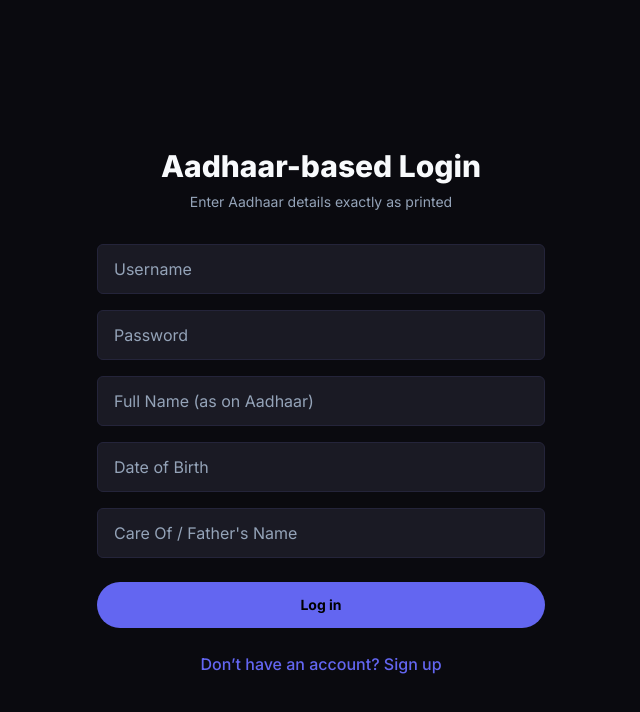
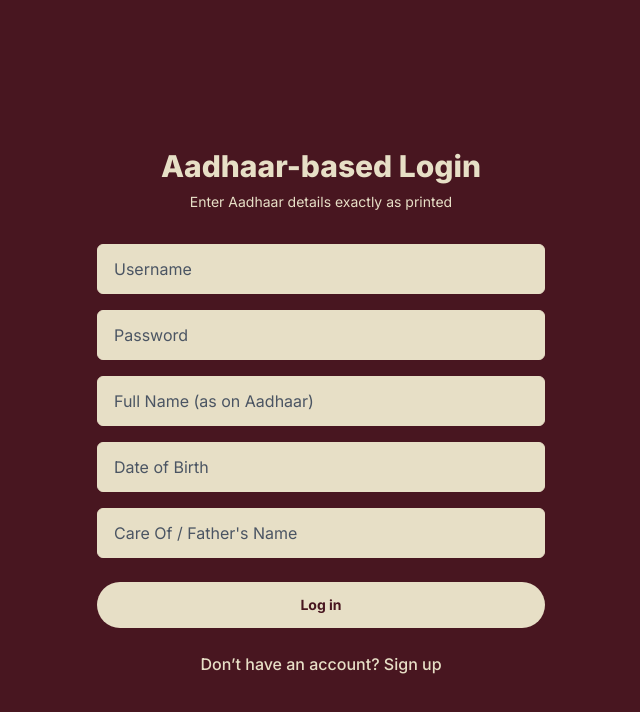
Before and after one commit to AkashMV333-hub/Social-Media, a React (Vite) app in the folder client/: page /login in a window 1280 px wide. Shown: the top 712 px of the page, without its empty margins (319-959 px from the left). Built offline with nearby package versions, Linux system fonts and the light colour scheme; no server answers.

Commit message:
feat(UI): Implemented customized theme for register and login page

```diff
--- a/client/src/pages/Login.js
+++ b/client/src/pages/Login.js
@@ -40,21 +40,21 @@
   };
 
   return (
-    <div className="min-h-screen flex items-center justify-center bg-spotify-black py-12 px-4 sm:px-6 lg:px-8">
+    <div className="min-h-screen flex items-center justify-center bg-brand1 py-12 px-4 sm:px-6 lg:px-8">
       <div className="max-w-md w-full space-y-8">
         <div>
-          <h2 className="mt-6 text-center text-3xl font-extrabold text-spotify-text">
+          <h2 className="mt-6 text-center text-3xl font-extrabold text-brand2">
             Aadhaar-based Login
           </h2>
-          <p className="mt-2 text-center text-sm text-spotify-text-subdued">
+          <p className="mt-2 text-center text-sm text-brand2">
             Enter Aadhaar details exactly as printed
           </p>
         </div>
 
         <form className="mt-8 space-y-6" onSubmit={handleSubmit}>
           {error && (
-            <div className="rounded-md bg-red-900 bg-opacity-50 p-4 border border-red-700">
-              <p className="text-sm text-red-200">{error}</p>
+            <div className="rounded-md bg-blue-700 bg-opacity-50 p-4 border border-blue-700">
+              <p className="text-sm text-blue-700">{error}</p>
             </div>
           )}
 
@@ -64,7 +64,7 @@
               type="text"
               required
               placeholder="Username"
-              className="w-full px-4 py-3 bg-spotify-gray border border-spotify-border rounded-md text-spotify-text placeholder-spotify-text-subdued focus:outline-none focus:ring-2 focus:ring-spotify-green focus:border-transparent transition-colors"
+              className="w-full px-4 py-3 bg-brand2 border border-brand2 rounded-md text-black placeholder-gray-600 focus:outline-none focus:ring-2 focus:ring-brand1 focus:border-transparent transition-colors"
               value={formData.username}
               onChange={handleChange}
             />
@@ -74,7 +74,7 @@
               type="password"
               required
               placeholder="Password"
-              className="w-full px-4 py-3 bg-spotify-gray border border-spotify-border rounded-md text-spotify-text placeholder-spotify-text-subdued focus:outline-none focus:ring-2 focus:ring-spotify-green focus:border-transparent transition-colors"
+              className="w-full px-4 py-3 bg-brand2 border border-brand2 rounded-md text-black placeholder-gray-600 focus:outline-none focus:ring-2 focus:ring-brand1 focus:border-transparent transition-colors"
               value={formData.password}
               onChange={handleChange}
             />
@@ -84,7 +84,7 @@
               type="text"
               required
               placeholder="Full Name (as on Aadhaar)"
-              className="w-full px-4 py-3 bg-spotify-gray border border-spotify-border rounded-md text-spotify-text placeholder-spotify-text-subdued focus:outline-none focus:ring-2 focus:ring-spotify-green focus:border-transparent transition-colors"
+              className="w-full px-4 py-3 bg-brand2 border border-brand2 rounded-md text-black placeholder-gray-600 focus:outline-none focus:ring-2 focus:ring-brand1 focus:border-transparent transition-colors"
               value={formData.name}
               onChange={handleChange}
             />
@@ -94,7 +94,7 @@
               type="text"
               required
               placeholder="Date of Birth"
-              className="w-full px-4 py-3 bg-spotify-gray border border-spotify-border rounded-md text-spotify-text placeholder-spotify-text-subdued focus:outline-none focus:ring-2 focus:ring-spotify-green focus:border-transparent transition-colors"
+              className="w-full px-4 py-3 bg-brand2 border border-brand2 rounded-md text-black placeholder-gray-600 focus:outline-none focus:ring-2 focus:ring-brand1 focus:border-transparent transition-colors"
               value={formData.dob}
               onChange={handleChange}
             />
@@ -104,7 +104,7 @@
               type="text"
               required
               placeholder="Care Of / Father's Name"
-              className="w-full px-4 py-3 bg-spotify-gray border border-spotify-border rounded-md text-spotify-text placeholder-spotify-text-subdued focus:outline-none focus:ring-2 focus:ring-spotify-green focus:border-transparent transition-colors"
+              className="w-full px-4 py-3 bg-brand2 border border-brand2 rounded-md text-black placeholder-gray-600 focus:outline-none focus:ring-2 focus:ring-brand1 focus:border-transparent transition-colors"
               value={formData.careOf}
               onChange={handleChange}
             />
@@ -113,7 +113,7 @@
           <button
             type="submit"
             disabled={loading}
-            className="w-full py-3 px-4 border border-transparent text-sm font-bold rounded-full text-black bg-spotify-green hover:bg-green-400 focus:outline-none focus:ring-2 focus:ring-offset-2 focus:ring-spotify-green disabled:opacity-50 transition-all"
+            className="w-full py-3 px-4 border border-transparent text-sm font-bold rounded-full text-brand1 bg-brand2 hover:bg-white focus:outline-none focus:ring-2 focus:ring-offset-2 focus:ring-brand1 disabled:opacity-50 transition-all"
           >
             {loading ? "Logging in..." : "Log in"}
           </button>
@@ -121,7 +121,7 @@
           <div className="text-center">
             <Link
               to="/register"
-              className="font-medium text-spotify-green hover:text-green-400 transition-colors"
+              className="font-medium text-brand2 hover:text-white transition-colors"
             >
               Don’t have an account? Sign up
             </Link>
--- a/client/src/pages/Register.js
+++ b/client/src/pages/Register.js
@@ -59,7 +59,7 @@
   };
 
   return (
-    <div className="min-h-screen flex items-center justify-center bg-spotify-black py-12 px-4 sm:px-6 lg:px-8">
+    <div className="min-h-screen flex items-center justify-center bg-brand1 py-12 px-4 sm:px-6 lg:px-8">
       <div className="max-w-md w-full space-y-8">
         <div>
           <h2 className="mt-6 text-center text-3xl font-extrabold text-spotify-text">
@@ -69,8 +69,8 @@
 
         <form className="mt-8 space-y-6" onSubmit={handleSubmit}>
           {error && (
-            <div className="rounded-md bg-red-900 bg-opacity-50 p-4 border border-red-700">
-              <p className="text-sm text-red-200">{error}</p>
+            <div className="rounded-md bg-blue-700 bg-opacity-50 p-4 border border-blue-700">
+              <p className="text-sm text-blue-700">{error}</p>
             </div>
           )}
 
@@ -85,7 +85,7 @@
                 name="file"
                 accept=".zip"
                 required
-                className="w-full px-4 py-3 bg-spotify-gray border border-spotify-border rounded-md text-spotify-text focus:outline-none focus:ring-2 focus:ring-spotify-green focus:border-transparent transition-colors"
+                className="w-full px-4 py-3 bg-brand2 border border-brand2 rounded-md text-black focus:outline-none focus:ring-2 focus:ring-brand1 focus:border-transparent transition-colors"
                 onChange={handleFileChange}
               />
             </div>
@@ -95,7 +95,7 @@
               type="text"
               required
               placeholder="Username"
-              className="w-full px-4 py-3 bg-spotify-gray border border-spotify-border rounded-md text-spotify-text placeholder-spotify-text-subdued focus:outline-none focus:ring-2 focus:ring-spotify-green focus:border-transparent transition-colors"
+              className="w-full px-4 py-3 bg-brand2 border border-brand2 rounded-md text-black placeholder-gray-600 focus:outline-none focus:ring-2 focus:ring-brand1 focus:border-transparent transition-colors"
               value={formData.username}
               onChange={handleChange}
             />
@@ -105,7 +105,7 @@
               type="text"
               required
               placeholder="Aadhaar Share Code"
-              className="w-full px-4 py-3 bg-spotify-gray border border-spotify-border rounded-md text-spotify-text placeholder-spotify-text-subdued focus:outline-none focus:ring-2 focus:ring-spotify-green focus:border-transparent transition-colors"
+              className="w-full px-4 py-3 bg-brand2 border border-brand1 rounded-md text-black placeholder-gray-600 focus:outline-none focus:ring-2 focus:ring-brand1 focus:border-transparent transition-colors"
               value={formData.shareCode}
               onChange={handleChange}
             />
@@ -115,7 +115,7 @@
               type="text"
               required
               placeholder="Full Name / Display Name"
-              className="w-full px-4 py-3 bg-spotify-gray border border-spotify-border rounded-md text-spotify-text placeholder-spotify-text-subdued focus:outline-none focus:ring-2 focus:ring-spotify-green focus:border-transparent transition-colors"
+              className="w-full px-4 py-3 bg-brand2 border border-brand1 rounded-md text-black placeholder-gray-600 focus:outline-none focus:ring-2 focus:ring-brand1 focus:border-transparent transition-colors"
               value={formData.displayName}
               onChange={handleChange}
             />
@@ -125,7 +125,7 @@
               type="password"
               required
               placeholder="Password (min 6 characters)"
-              className="w-full px-4 py-3 bg-spotify-gray border border-spotify-border rounded-md text-spotify-text placeholder-spotify-text-subdued focus:outline-none focus:ring-2 focus:ring-spotify-green focus:border-transparent transition-colors"
+              className="w-full px-4 py-3 bg-brand2 border border-brand1 rounded-md text-black placeholder-gray-600 focus:outline-none focus:ring-2 focus:ring-brand1 focus:border-transparent transition-colors"
               value={formData.password}
               onChange={handleChange}
             />
@@ -134,7 +134,7 @@
           <button
             type="submit"
             disabled={loading}
-            className="w-full py-3 px-4 border border-transparent text-sm font-bold rounded-full text-black bg-spotify-green hover:bg-green-400 focus:outline-none focus:ring-2 focus:ring-offset-2 focus:ring-spotify-green disabled:opacity-50 transition-all"
+            className="w-full py-3 px-4 border border-transparent text-sm font-bold rounded-full text-brand1 bg-brand2 hover:bg-white focus:outline-none focus:ring-2 focus:ring-offset-2 focus:ring-brand1 disabled:opacity-50 transition-all"
           >
             {loading ? "Creating account..." : "Sign up"}
           </button>
@@ -142,7 +142,7 @@
           <div className="text-center">
             <Link
               to="/login"
-              className="font-medium text-spotify-green hover:text-green-400 transition-colors"
+              className="font-medium text-brand2 hover:text-white transition-colors"
             >
               Already have an account? Log in
             </Link>
```
Also changed, not shown: 1 other file (tests, documents, lock files or other folders).
